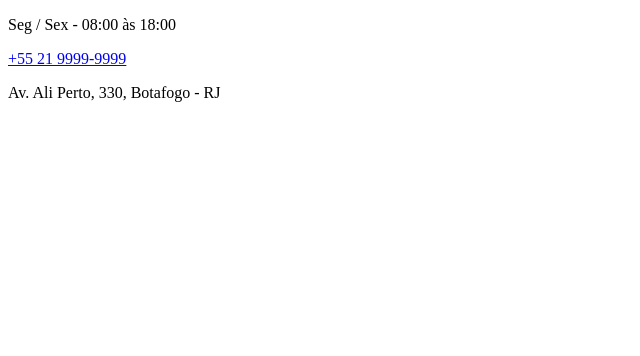
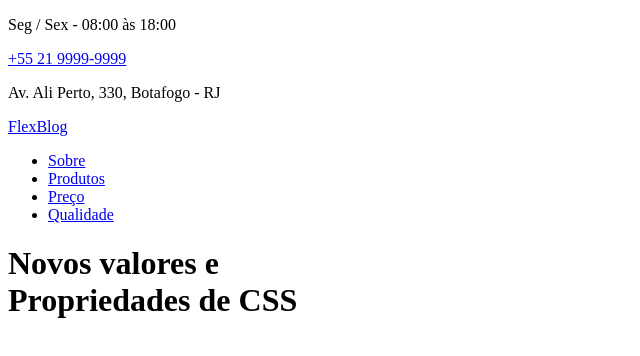
Before and after one commit to cassiasa/flexbox-origamid, a plain HTML site: page index.html in a window 1280 px wide. Shown: the whole page, without its empty margins (0-640 px from the left). Drawn offline with Linux system fonts and the light colour scheme.

Commit message:
Update index.html

```diff
--- a/index.html
+++ b/index.html
@@ -17,11 +17,27 @@
       <a href="tel:+552199999999">+55 21 9999-9999</a>
       <p>Av. Ali Perto, 330, Botafogo - RJ</p>
     </div>
-
   </div>
 
+  <header class="header-bg">
+    <div class="menu">
+      <div class="menu-logo">
+        <a href="#">FlexBlog</a>
+      </div>
+      <nav>
+        <ul>
+          <li><a href="sobre">Sobre</a></li>
+          <li><a href="produtos">Produtos</a></li>
+          <li><a href="preco">Preço</a></li>
+          <li><a href="qualidade">Qualidade</a></li>
+        </ul>
+      </nav>
+    </div>
 
+  </header>
 
+  <h1 class="introducao">Novos valores e <br>
+    Propriedades de CSS</h1>
 </body>
 
 </html>
```
Lines whose indentation alone changed are shown as unchanged.
